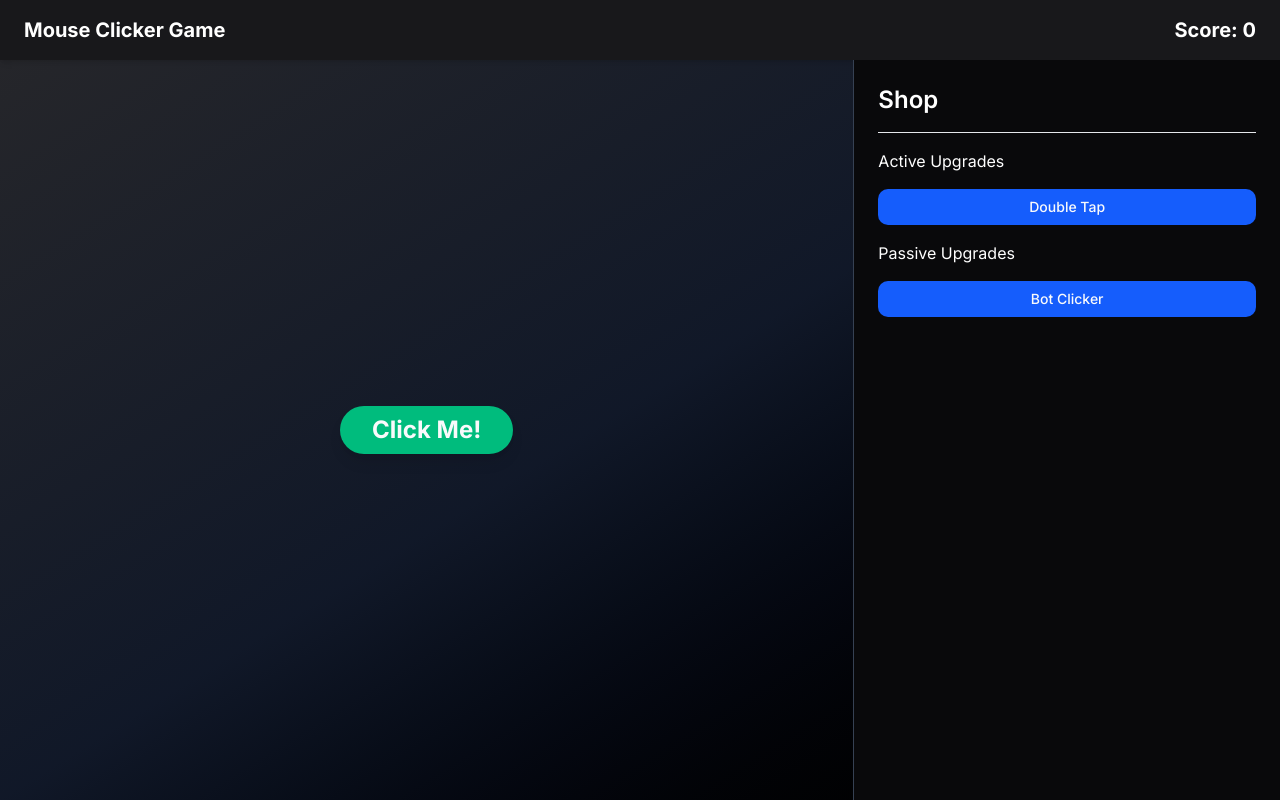
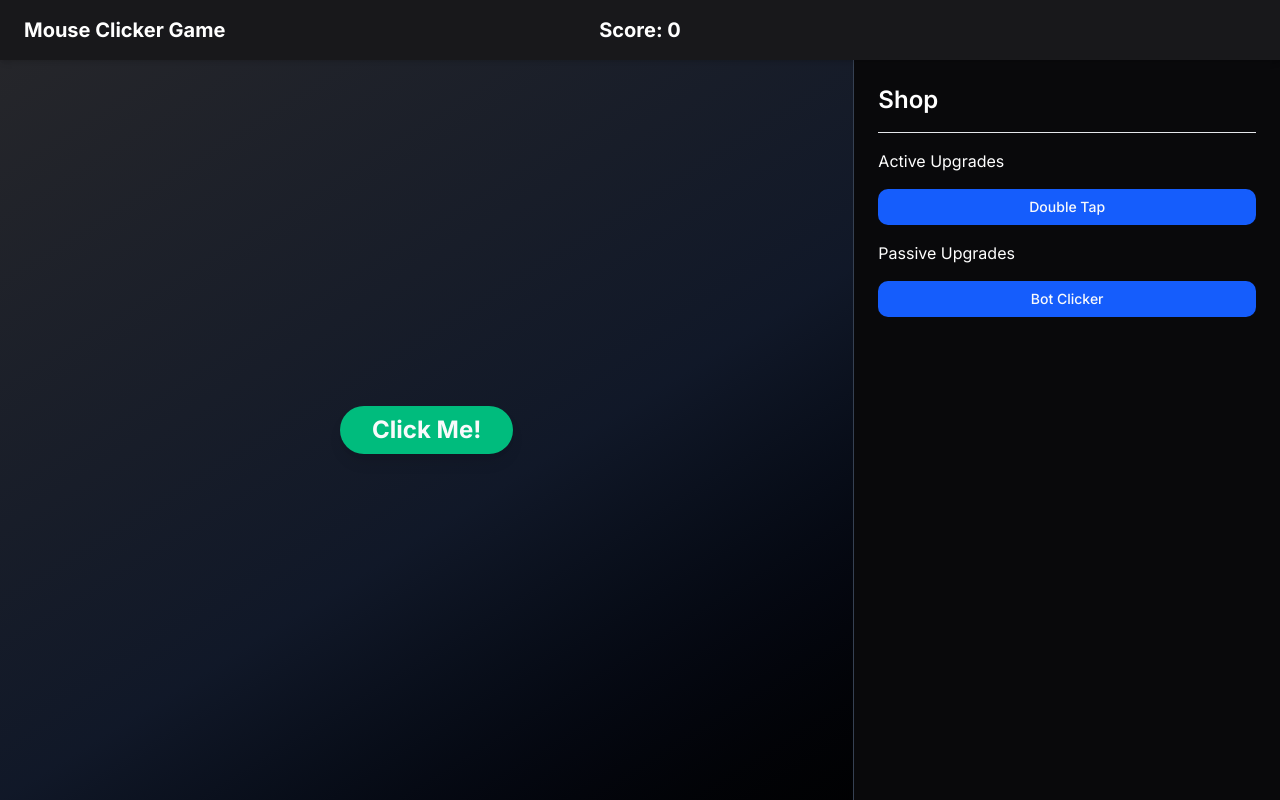
Before and after one commit to ItzYaboiiJoe/MouseClicker, a Next.js app: page / in a window 1280 px wide. Built offline with nearby package versions, Linux system fonts and the light colour scheme.

Commit message:
created a state management for score system and a function maintain the state to increment the score and display it to the header file

```diff
--- a/src/app/(root)/page.tsx
+++ b/src/app/(root)/page.tsx
@@ -1,25 +1,32 @@
+"use client";
+
+import { useState } from "react";
 import Header from "@/components/shared/header";
 import ActiveUpgrades from "@/components/powerups/activeUpgrades";
 import PassiveUpgrades from "@/components/powerups/passiveUpgrades";
 import { Button } from "@/components/ui/button";
 import { Separator } from "@/components/ui/separator";
-import {
-  Tooltip,
-  TooltipContent,
-  TooltipTrigger,
-} from "@/components/ui/tooltip";
 
 export default function Home() {
+  const [score, setScore] = useState(0);
+
+  const incrementScore = () => {
+    setScore(score + 1);
+  };
+
   return (
     <div className="min-h-screen bg-gradient-to-br from-zinc-800 via-gray-900 to-black text-white flex flex-col">
       {/* Top Bar */}
-      <Header />
+      <Header score={score} />
 
       {/* Main Content */}
       <div className="flex flex-1 flex-col md:flex-row">
         {/* Clicker Area */}
         <div className="flex-1 flex flex-col items-center justify-center p-8">
-          <Button className="bg-emerald-500 hover:bg-emerald-600 text-2xl font-bold px-8 py-6 rounded-full shadow-lg transition-all active:scale-95 hover:cursor-pointer">
+          <Button
+            onClick={incrementScore}
+            className="bg-emerald-500 hover:bg-emerald-600 text-2xl font-bold px-8 py-6 rounded-full shadow-lg transition-all active:scale-95 hover:cursor-pointer"
+          >
             Click Me!
           </Button>
         </div>
--- a/src/components/shared/header.tsx
+++ b/src/components/shared/header.tsx
@@ -1,8 +1,14 @@
-const Header = () => {
+interface HeaderProps {
+  score: number;
+}
+
+const Header: React.FC<HeaderProps> = ({ score }) => {
   return (
-    <header className="bg-zinc-900 px-6 py-4 shadow-md text-xl font-bold flex justify-between">
+    <header className="bg-zinc-900 px-6 py-4 shadow-md text-xl font-bold relative flex justify-between items-center">
       <span>Mouse Clicker Game</span>
-      <span>Score: 0</span>
+      <span className="absolute left-1/2 transform -translate-x-1/2">
+        Score: {score}
+      </span>
     </header>
   );
 };
```
